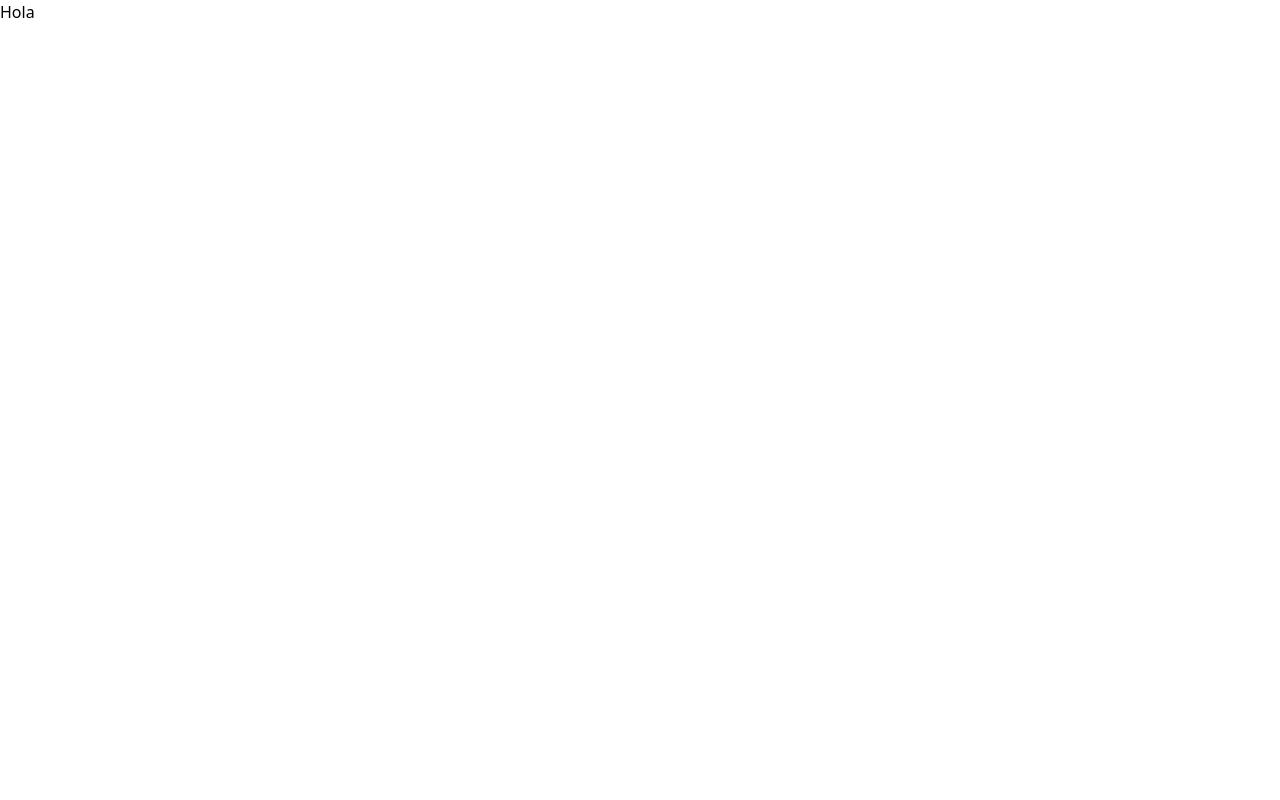
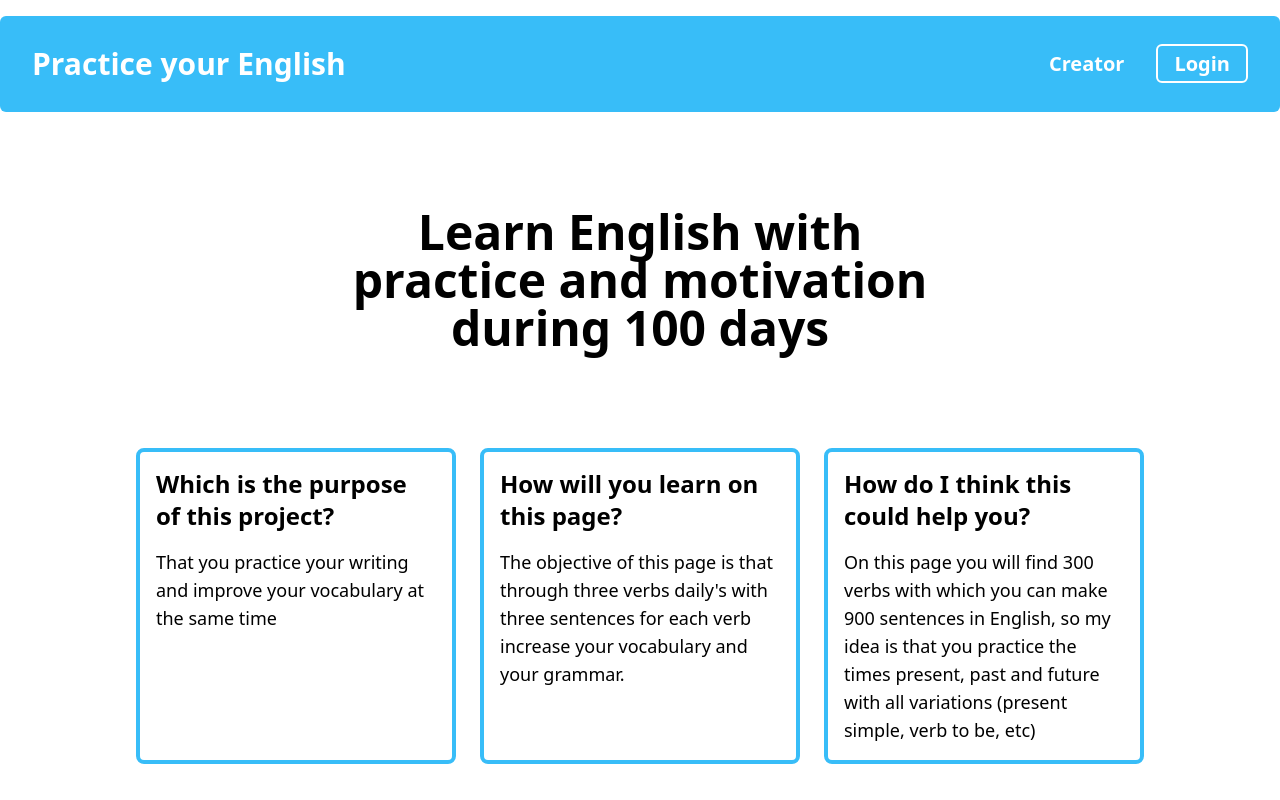
Before and after one commit to CamiloEMP/practice-your-english, a Next.js app: page / in a window 1280 px wide. Built offline with nearby package versions, Linux system fonts and the light colour scheme.

Commit message:
advance in home page

```diff
--- /dev/null
+++ b/components/Home/CardInfo.jsx
@@ -0,0 +1,10 @@
+import React from 'react'
+
+export const CardInfo = ({ children, title }) => {
+  return (
+    <article className="max-w-xs border-4 border-sky-400 p-4 rounded-lg transition-transform hover:scale-95">
+      <h3 className="text-2xl font-bold">{title}</h3>
+      <p className="text-lg mt-4">{children}</p>
+    </article>
+  )
+}
--- /dev/null
+++ b/components/Home/Header.jsx
@@ -0,0 +1,24 @@
+import Link from 'next/link'
+import React from 'react'
+
+export const Header = () => {
+  return (
+    <header className="w-full h-24 flex justify-between items-center bg-sky-400 text-white px-8 mt-4 rounded-md">
+      <h1 className="text-3xl font-black">Practice your English</h1>
+      <nav>
+        <ul className="flex gap-8 text-xl font-bold">
+          <li className="transition-transform hover:scale-110">
+            <Link href="/Creator">Creator</Link>
+          </li>
+          <li>
+            <Link href="/">
+              <a className="border-2 border-white py-1 px-4 rounded-md transition-colors hover:bg-white hover:text-sky-400">
+                Login
+              </a>
+            </Link>
+          </li>
+        </ul>
+      </nav>
+    </header>
+  )
+}
--- /dev/null
+++ b/components/Home/MoreInformation.jsx
@@ -0,0 +1,27 @@
+import { CardInfo } from './CardInfo'
+
+export const MoreInformation = () => {
+  return (
+    <section className="mt-24">
+      <h2 className="text-center text-5xl font-black">
+        Learn English with
+        <br /> practice and motivation
+        <br /> during 100 days
+      </h2>
+      <div className="mt-24 flex flex-wrap gap-6 justify-center">
+        <CardInfo title="Which is the purpose of this project?">
+          That you practice your writing and improve your vocabulary at the same time
+        </CardInfo>
+        <CardInfo title="How will you learn on this page?">
+          The objective of this page is that through three verbs daily&apos;s with three sentences
+          for each verb increase your vocabulary and your grammar.
+        </CardInfo>
+        <CardInfo title="How do I think this could help you?">
+          On this page you will find 300 verbs with which you can make 900 sentences in English, so
+          my idea is that you practice the times present, past and future with all variations
+          (present simple, verb to be, etc)
+        </CardInfo>
+      </div>
+    </section>
+  )
+}
--- /dev/null
+++ b/container/Layout.jsx
@@ -0,0 +1,3 @@
+export const Layout = ({ children }) => {
+  return <main className="container mx-auto">{children}</main>
+}
--- /dev/null
+++ b/pages/Creator.js
@@ -0,0 +1,14 @@
+import React from 'react'
+
+function Creator() {
+  return (
+    <div>
+      <p>
+        My reason for this project is simple, i want practice English, but i also i want practice my
+        abilities in programming so i work in this project for increase my knowledge and .......
+      </p>
+    </div>
+  )
+}
+
+export default Creator
--- a/pages/_app.js
+++ b/pages/_app.js
@@ -1,7 +1,12 @@
+import { Layout } from '../container/Layout'
 import '../styles/globals.css'
 
 function MyApp({ Component, pageProps }) {
-  return <Component {...pageProps} />
+  return (
+    <Layout>
+      <Component {...pageProps} />
+    </Layout>
+  )
 }
 
 export default MyApp
--- a/pages/index.js
+++ b/pages/index.js
@@ -1,5 +1,11 @@
+import { Header } from '../components/Home/Header'
+import { MoreInformation } from '../components/Home/MoreInformation'
+
 export default function Home() {
   return (
-    <div>Hola</div>
+    <>
+      <Header />
+      <MoreInformation />
+    </>
   )
 }
--- a/styles/globals.css
+++ b/styles/globals.css
@@ -1,3 +1,4 @@
+@import url('https://fonts.googleapis.com/css2?family=Rubik:wght@300;400;600;700&display=swap');
 @tailwind base;
 @tailwind components;
 @tailwind utilities;
--- a/tailwind.config.js
+++ b/tailwind.config.js
@@ -1,10 +1,14 @@
 module.exports = {
   content: [
-    "./pages/**/*.{js,ts,jsx,tsx}",
-    "./components/**/*.{js,ts,jsx,tsx}",
+    './pages/**/*.{js,ts,jsx,tsx}',
+    './components/**/*.{js,ts,jsx,tsx}',
+    './container/**/*.{js,jsx}',
   ],
   theme: {
     extend: {},
+    fontFamily: {
+      body: ['Rubik', 'sans-serif'],
+    },
   },
   plugins: [],
 }
```
Also changed, not shown: package.json (+10 -1 lines), .eslintrc.json, 2 other files (tests, documents, lock files or other folders).
